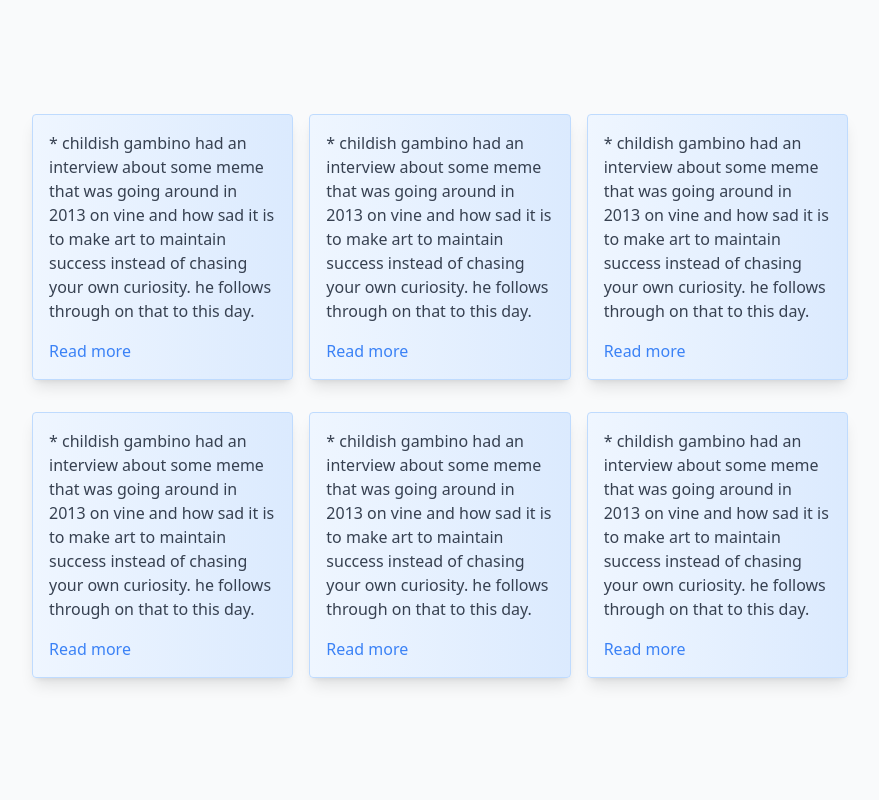
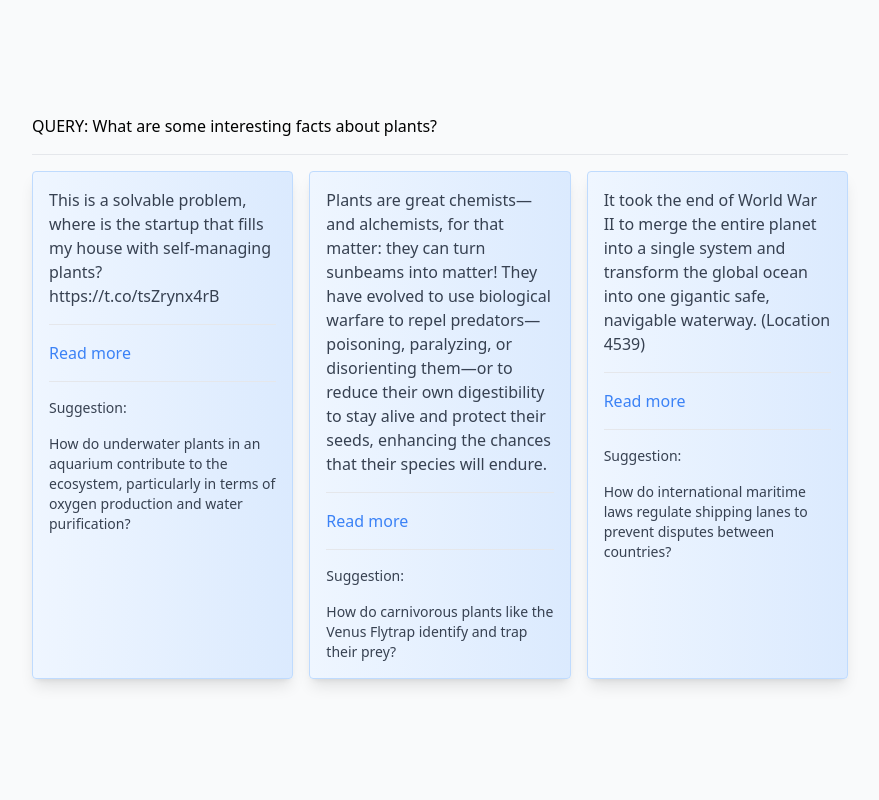
Before and after one commit to bramses/ghost-gpt, a FastAPI app: page /view/1 in a window 1280 px wide. Shown: the whole page, without its empty margins (200-1079 px from the left). Run offline with FastAPI, Linux system fonts and the light colour scheme; style sheets or scripts are compiled from the project's sources.

Commit message:
Add script to start the application query workflow fully impl

```diff
--- a/main.py
+++ b/main.py
@@ -25,15 +25,34 @@ class Query(BaseModel):
 async def read_root():
     return {"message": "Hello World"}
 
+
 @app.post("/query")
 async def query_embeddings(query: Query):
-    return await query_unique(query.query, query.num_results, skip_urls=query.skip_urls)
+    data = await query_unique(query.query, query.num_results, skip_urls=query.skip_urls)
+    json_data = json.dumps(data)
+    # Convert the query data to a string and hash it
+    data_str = str(json_data).encode('utf-8')
+    hash_object = hashlib.sha256(data_str)
+    short_hash = base64.urlsafe_b64encode(
+        hash_object.digest()).decode('utf-8')[:10]  # keeping it short
 
+    print("Short hash: ", short_hash)
+
+    # Store the data using the hash as a key
+    data_store[short_hash] = {
+        "data" : data,
+        "query" : query.query
+    }
+
+    # Return the unique URL
+    return {"url": f"http://localhost:8000/view/{short_hash}"}
 
 data_store = {}
 
+
 class QueryData(BaseModel):
     data: list
+
 
 @app.post("/generate/")
 async def generate_page(query_data: QueryData):
@@ -42,7 +61,8 @@ async def generate_page(query_data: QueryData):
     # Convert the query data to a string and hash it
     data_str = str(json_data).encode('utf-8')
     hash_object = hashlib.sha256(data_str)
-    short_hash = base64.urlsafe_b64encode(hash_object.digest()).decode('utf-8')[:10]  # keeping it short
+    short_hash = base64.urlsafe_b64encode(
+        hash_object.digest()).decode('utf-8')[:10]  # keeping it short
 
     print("Short hash: ", short_hash)
 
@@ -52,9 +72,35 @@ async def generate_page(query_data: QueryData):
     # Return the unique URL
     return {"url": f"http://localhost:8000/view/{short_hash}"}
 
+
 @app.get("/view/{hash_id}")
 async def view_page(hash_id: str, request: Request):
     # Lookup the data using the hash
+
+    example_data = {
+        "query": "What are some interesting facts about plants?",
+        "data": [
+            {
+                "paragraph": "This is a solvable problem, where is the startup that fills my house with self-managing plants? https://t.co/tsZrynx4rB",
+                "url": "https://www.bramadams.dev/202302281157#:~:text=This%20is%20a%20solvable%20problem%2C%20where%20is%20the%20startup%20that%20fills%20my%20house%20with%20self-managing%20plants%3F%20https%3A//t.co/tsZrynx4rB",
+                "similarity": 0.27090848582538846,
+                "next_pointer": "How do underwater plants in an aquarium contribute to the ecosystem, particularly in terms of oxygen production and water purification?"
+            },
+            {
+                "paragraph": "Plants are great chemists—and alchemists, for that matter: they can turn sunbeams into matter! They have evolved to use biological warfare to repel predators—poisoning, paralyzing, or disorienting them—or to reduce their own digestibility to stay alive and protect their seeds, enhancing the chances that their species will endure.",
+                "url": "https://www.bramadams.dev/202308032252#:~:text=Plants%20are%20great%20chemists%E2%80%94and%20alchemists%2C%20for%20that%20matter%3A%20they%20can%20turn%20sunbeams%20into%20matter%21%20They%20have%20evolved%20to%20use%20biological%20warfare",
+                "similarity": 0.2603134188753087,
+                "next_pointer": "How do carnivorous plants like the Venus Flytrap identify and trap their prey?"
+            },
+            {
+                "paragraph": "It took the end of World War II to merge the entire planet into a single system and transform the global ocean into one gigantic safe, navigable waterway. (Location 4539)",
+                "url": "https://www.bramadams.dev/202306112146#:~:text=It%20took%20the%20end%20of%20World%20War%20II%20to%20merge%20the%20entire%20planet%20into%20a%20single%20system%20and%20transform%20the%20global%20ocean%20into%20one%20gigantic%20safe%2C",
+                "similarity": 0.25404196887954567,
+                "next_pointer": "How do international maritime laws regulate shipping lanes to prevent disputes between countries?"
+            }
+        ]
+    }
+
     if hash_id in data_store:
         data = data_store[hash_id]
         # Here you would generate your HTML page using the data
@@ -63,10 +109,9 @@ async def view_page(hash_id: str, request: Request):
         return templates.TemplateResponse("base.html", context=context)
         # return {"data": data}
     else:
-        context = {"request": request, "data": "No data found"}
+        context = {"request": request, "data": example_data}
         return templates.TemplateResponse("base.html", context=context)
         # raise HTTPException(status_code=404, detail="Not Found")
-
 
 
 @app.get("/len")
@@ -77,10 +122,12 @@ async def len_posts():
 
 # run the server with uvicorn main:app --reload
 
+
 def start():
     port = int(os.environ.get("PORT", 8000))
     """Launched with `poetry run start` at root level"""
     uvicorn.run("main:app", host="0.0.0.0", port=port, reload=True)
 
+
 if __name__ == "__main__":
     start()
--- a/pyproject.toml
+++ b/pyproject.toml
@@ -22,3 +22,6 @@ pytailwindcss = "^0.2.0"
 [build-system]
 requires = ["poetry-core"]
 build-backend = "poetry.core.masonry.api"
+
+[tool.poetry.scripts]
+start = "main:start"
--- a/templates/base.html
+++ b/templates/base.html
@@ -1,13 +1,15 @@
 <!DOCTYPE html>
 <html>
-<head>
-	<meta charset="utf-8">
-	<meta name="viewport" content="width=device-width, initial-scale=1">
-	<title>results! (bramadams.dev)</title>
-    <link href="{{ url_for('static', path='/css/main.css') }}" rel="stylesheet">
-
-</head>
-<body>
+  <head>
+    <meta charset="utf-8" />
+    <meta name="viewport" content="width=device-width, initial-scale=1" />
+    <title>results! (bramadams.dev)</title>
+    <link
+      href="{{ url_for('static', path='/css/main.css') }}"
+      rel="stylesheet"
+    />
+  </head>
+  <body>
     <div
       class="relative flex min-h-screen flex-col justify-center overflow-hidden bg-gray-50 py-6 sm:py-12"
     >
@@ -15,117 +17,33 @@
         class="absolute top-1/2 left-1/2 max-w-none -translate-x-1/2 -translate-y-1/2"
         width="1308"
       >
-        <!-- ... background image here ... -->
       </div>
       <div
         class="relative px-6 pt-10 pb-8 sm:mx-auto sm:max-w-4xl sm:rounded-lg sm:px-10"
       >
+        <p class="text-base mb-4">QUERY: {{ data.query }} </p>
+        <hr class="mb-4" />
         <div class="grid grid-cols-1 gap-4 md:grid-cols-2 lg:grid-cols-3">
-          <!-- Card 1 -->
+          {% for item in data.data %}
           <div
             class="rounded overflow-hidden shadow-lg p-4 mb-4 bg-gradient-to-r from-blue-50 to-blue-100 border border-blue-200"
           >
-            <p class="text-gray-700 text-base mb-4">
-              * childish gambino had an interview about some meme that was going
-              around in 2013 on vine and how sad it is to make art to maintain
-              success instead of chasing your own curiosity. he follows through
-              on that to this day.
-            </p>
+            <p class="text-gray-700 text-base mb-4">{{ item.paragraph }}</p>
+            <hr class="mb-4 mt-4" />
             <a
-              href="https://www.bramadams.dev/my-thoughts-on-excellent-advice-for-living#:~:text=childish%20gambino%20had%20an%20interview%20about%20some%20meme%20that%20was%20going%20around%20in%202013%20on%20vine%20and%20how%20sad%20it%20is%20to%20make%20art%20to%20maintain%20success"
+              href="{{ item.url }}"
               target="_blank"
-              class="text-blue-500 hover:text-blue-800 visited:text-purple-600"
+              class="text-blue-500 hover:text-blue-800 visited:text-purple-600 mb-4"
             >
               Read more
             </a>
+            <hr class="mb-4 mt-4" />
+            <p class="text-gray-700 text-sm mb-4">Suggestion:</p>
+            <p class="text-gray-700 text-sm">{{ item.next_pointer }}</p>
           </div>
-          <div
-            class="rounded overflow-hidden shadow-lg p-4 mb-4 bg-gradient-to-r from-blue-50 to-blue-100 border border-blue-200"
-          >
-            <p class="text-gray-700 text-base mb-4">
-              * childish gambino had an interview about some meme that was going
-              around in 2013 on vine and how sad it is to make art to maintain
-              success instead of chasing your own curiosity. he follows through
-              on that to this day.
-            </p>
-            <a
-              href="https://www.bramadams.dev/my-thoughts-on-excellent-advice-for-living#:~:text=childish%20gambino%20had%20an%20interview%20about%20some%20meme%20that%20was%20going%20around%20in%202013%20on%20vine%20and%20how%20sad%20it%20is%20to%20make%20art%20to%20maintain%20success"
-              target="_blank"
-              class="text-blue-500 hover:text-blue-800 visited:text-purple-600"
-            >
-              Read more
-            </a>
-          </div>
-          <div
-            class="rounded overflow-hidden shadow-lg p-4 mb-4 bg-gradient-to-r from-blue-50 to-blue-100 border border-blue-200"
-          >
-            <p class="text-gray-700 text-base mb-4">
-              * childish gambino had an interview about some meme that was going
-              around in 2013 on vine and how sad it is to make art to maintain
-              success instead of chasing your own curiosity. he follows through
-              on that to this day.
-            </p>
-            <a
-              href="https://www.bramadams.dev/my-thoughts-on-excellent-advice-for-living#:~:text=childish%20gambino%20had%20an%20interview%20about%20some%20meme%20that%20was%20going%20around%20in%202013%20on%20vine%20and%20how%20sad%20it%20is%20to%20make%20art%20to%20maintain%20success"
-              target="_blank"
-              class="text-blue-500 hover:text-blue-800 visited:text-purple-600"
-            >
-              Read more
-            </a>
-          </div>
-          <div
-            class="rounded overflow-hidden shadow-lg p-4 mb-4 bg-gradient-to-r from-blue-50 to-blue-100 border border-blue-200"
-          >
-            <p class="text-gray-700 text-base mb-4">
-              * childish gambino had an interview about some meme that was going
-              around in 2013 on vine and how sad it is to make art to maintain
-              success instead of chasing your own curiosity. he follows through
-              on that to this day.
-            </p>
-            <a
-              href="https://www.bramadams.dev/my-thoughts-on-excellent-advice-for-living#:~:text=childish%20gambino%20had%20an%20interview%20about%20some%20meme%20that%20was%20going%20around%20in%202013%20on%20vine%20and%20how%20sad%20it%20is%20to%20make%20art%20to%20maintain%20success"
-              target="_blank"
-              class="text-blue-500 hover:text-blue-800 visited:text-purple-600"
-            >
-              Read more
-            </a>
-          </div>
-          <div
-            class="rounded overflow-hidden shadow-lg p-4 mb-4 bg-gradient-to-r from-blue-50 to-blue-100 border border-blue-200"
-          >
-            <p class="text-gray-700 text-base mb-4">
-              * childish gambino had an interview about some meme that was going
-              around in 2013 on vine and how sad it is to make art to maintain
-              success instead of chasing your own curiosity. he follows through
-              on that to this day.
-            </p>
-            <a
-              href="https://www.bramadams.dev/my-thoughts-on-excellent-advice-for-living#:~:text=childish%20gambino%20had%20an%20interview%20about%20some%20meme%20that%20was%20going%20around%20in%202013%20on%20vine%20and%20how%20sad%20it%20is%20to%20make%20art%20to%20maintain%20success"
-              target="_blank"
-              class="text-blue-500 hover:text-blue-800 visited:text-purple-600"
-            >
-              Read more
-            </a>
-          </div>
-          <div
-            class="rounded overflow-hidden shadow-lg p-4 mb-4 bg-gradient-to-r from-blue-50 to-blue-100 border border-blue-200"
-          >
-            <p class="text-gray-700 text-base mb-4">
-              * childish gambino had an interview about some meme that was going
-              around in 2013 on vine and how sad it is to make art to maintain
-              success instead of chasing your own curiosity. he follows through
-              on that to this day.
-            </p>
-            <a
-              href="https://www.bramadams.dev/my-thoughts-on-excellent-advice-for-living#:~:text=childish%20gambino%20had%20an%20interview%20about%20some%20meme%20that%20was%20going%20around%20in%202013%20on%20vine%20and%20how%20sad%20it%20is%20to%20make%20art%20to%20maintain%20success"
-              target="_blank"
-              class="text-blue-500 hover:text-blue-800 visited:text-purple-600"
-            >
-              Read more
-            </a>
-          </div>
+          {% endfor %}
         </div>
       </div>
     </div>
-</body>
+  </body>
 </html>
```
Also changed, not shown: ghost_gpt/__init__.py (added).
